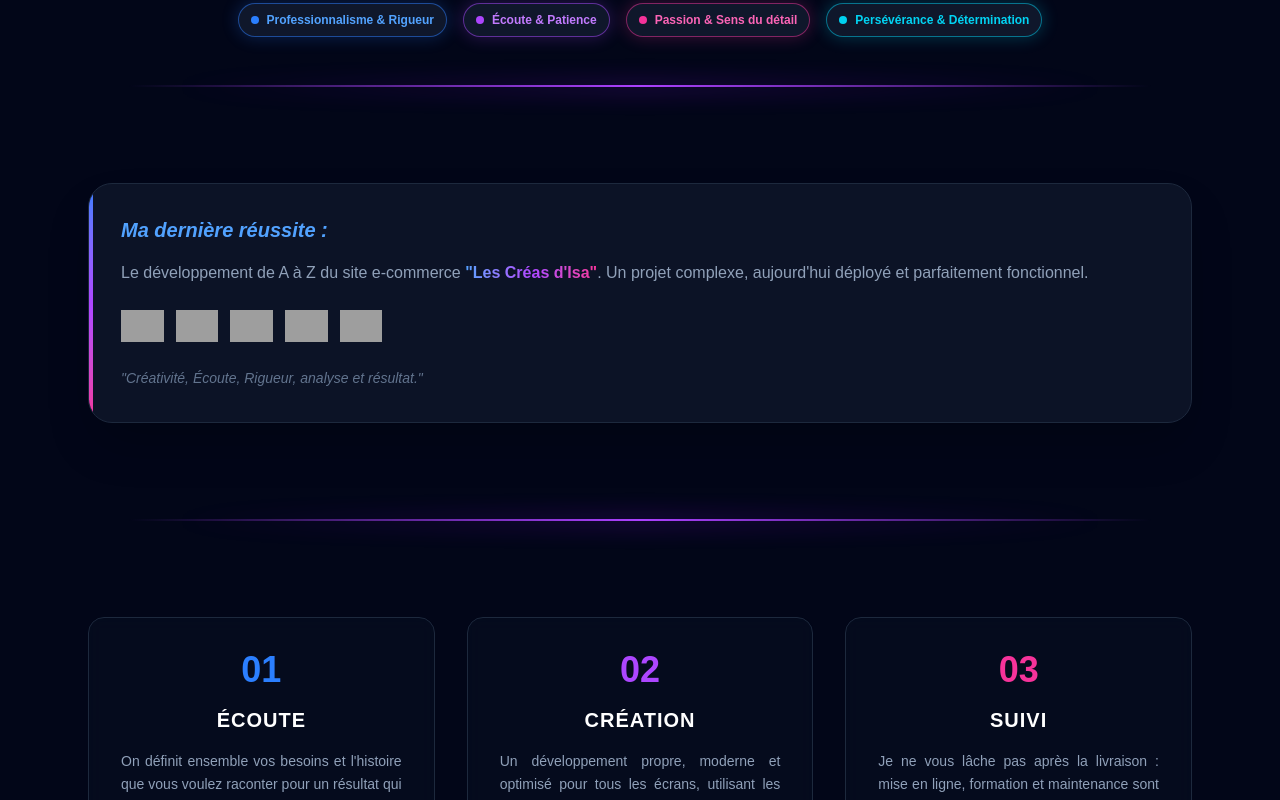
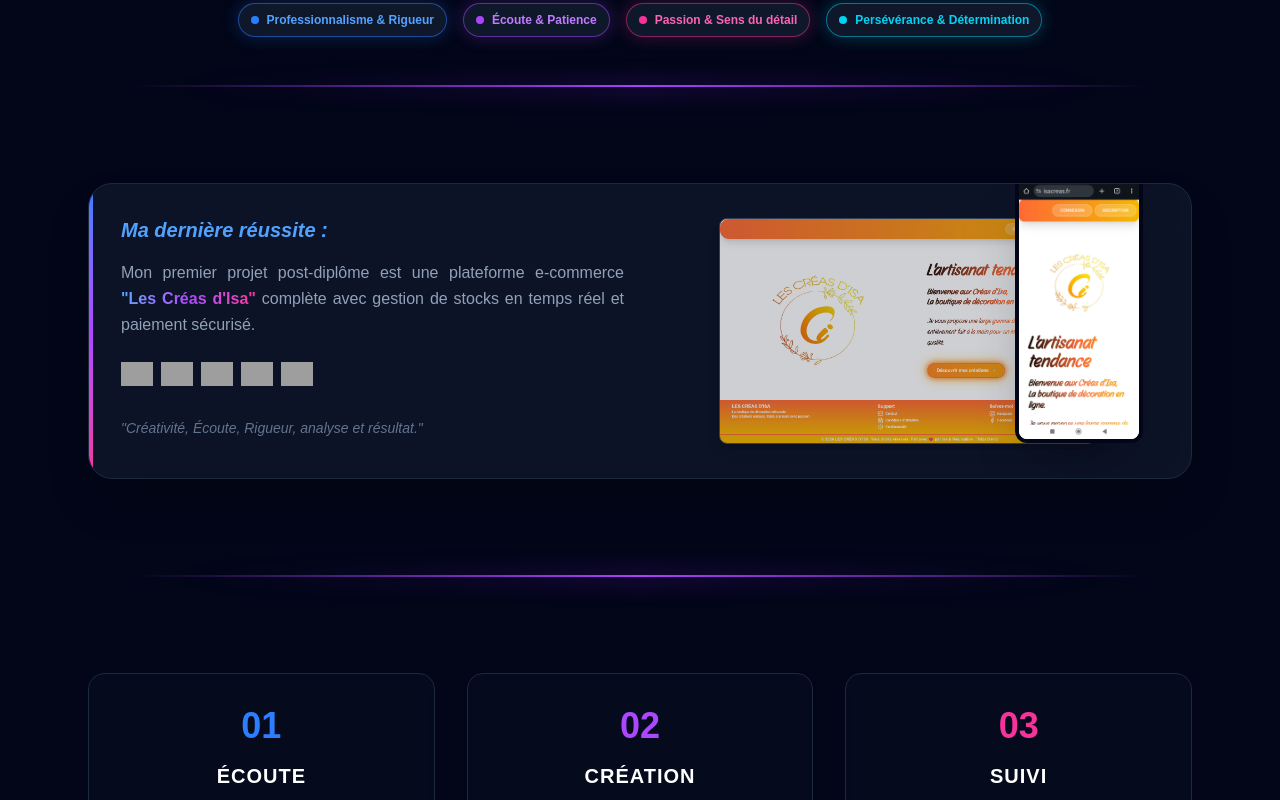
Before and after one commit to VidadTol/david_tolza_portfolio, a Next.js app: page / in a window 1280 px wide. Shown: the part 840-1640 px from the top of the page. Built offline with nearby package versions, Linux system fonts and the light colour scheme; grey boxes are pictures that could not be loaded.

Commit message:
feat: Enhance ProjectShowcase with IsacreaModal and improved layout

```diff
--- a/components/ProjectShowcase.tsx
+++ b/components/ProjectShowcase.tsx
@@ -1,75 +1,91 @@
 "use client";
+import { useState } from 'react';
+import IsacreaModal from './IsacreaModal';
 
 export default function ProjectShowcase() {
+  const [isIsaModalOpen, setIsIsaModalOpen] = useState(false);
+
   const techBadges = [
-    {
-      src: "https://img.shields.io/badge/Next.js-black?style=for-the-badge&logo=next.js&logoColor=white",
-      alt: "Next.js",
-      label: "Performance"
-    },
-    {
-      src: "https://img.shields.io/badge/Tailwind_CSS-38B2AC?style=for-the-badge&logo=tailwind-css&logoColor=white",
-      alt: "Tailwind CSS",
-      label: "Stylisation"
-    },
-    {
-      src: "https://img.shields.io/badge/Firebase-FFCA28?style=for-the-badge&logo=firebase&logoColor=black",
-      alt: "Firebase",
-      label: "Gestion des données"
-    },
-    {
-      src: "https://img.shields.io/badge/Stripe-626CD9?style=for-the-badge&logo=stripe&logoColor=white",
-      alt: "Stripe",
-      label: "Sécurité des paiements"
-    },
-    {
-      src: "https://img.shields.io/badge/RGPD-Audit-2ecc71?style=for-the-badge",
-      alt: "Audit RGPD",
-      label: "Conformité légale"
-    },
+    { src: "https://img.shields.io/badge/Next.js-black?style=for-the-badge&logo=next.js&logoColor=white", alt: "Next.js", label: "Performance" },
+    { src: "https://img.shields.io/badge/Tailwind_CSS-38B2AC?style=for-the-badge&logo=tailwind-css&logoColor=white", alt: "Tailwind CSS", label: "Stylisation" },
+    { src: "https://img.shields.io/badge/Firebase-FFCA28?style=for-the-badge&logo=firebase&logoColor=black", alt: "Firebase", label: "Gestion des données" },
+    { src: "https://img.shields.io/badge/Stripe-626CD9?style=for-the-badge&logo=stripe&logoColor=white", alt: "Stripe", label: "Sécurité des paiements" },
+    { src: "https://img.shields.io/badge/RGPD-Audit-2ecc71?style=for-the-badge", alt: "Audit RGPD", label: "Conformité légale" },
   ];
 
   return (
     <div className="w-full max-w-6xl px-6 py-12">
-      <div className="bg-slate-900/80 p-8 rounded-3xl border border-slate-800 shadow-2xl relative overflow-hidden group">
+      <div
+        onClick={() => setIsIsaModalOpen(true)}
+        className="bg-slate-900/80 p-8 rounded-3xl border border-slate-800 shadow-2xl relative overflow-hidden group cursor-pointer hover:border-slate-700 transition-colors"
+      >
         <div className="absolute top-0 left-0 w-1 h-full bg-gradient-to-b from-blue-500 via-purple-500 to-pink-500"></div>
 
+        {/* Mise en page en deux colonnes sur PC */}
+        <div className="grid grid-cols-1 md:grid-cols-2 gap-8 items-center">
+
+          {/* Colonne GAUCHE : Textes et Badges */}
+          <div>
             <h3 className="text-xl font-bold text-blue-400 mb-4 italic">
               Ma dernière réussite :
             </h3>
 
-        <p className="text-slate-400 leading-relaxed text-center sm:text-justify">
-          Le développement de A à Z du site e-commerce{" "}
+            <p className="text-slate-400 text-justify leading-relaxed">
+              Mon premier projet post-diplôme est une plateforme e-commerce{" "}
               <a
                 href="https://www.isacreas.fr"
                 target="_blank"
                 rel="noopener noreferrer"
+                onClick={(e) => e.stopPropagation()}
                 className="font-bold bg-gradient-to-r from-blue-400 via-purple-500 to-pink-500 bg-clip-text text-transparent hover:opacity-80 transition-opacity whitespace-nowrap"
               >
                 "Les Créas d'Isa"
-          </a>. <br className="block sm:hidden" /> Un projet complexe,
-          aujourd'hui déployé et parfaitement fonctionnel.
+              </a> complète avec gestion de stocks en temps réel et paiement sécurisé.
             </p>
 
-        {/* Badges des technologies avec shields.io - RESPONSIVE */}
-        <div className="flex flex-wrap gap-2 sm:gap-3 mt-6 justify-start">
+            <div className="flex flex-wrap gap-2 mt-6">
               {techBadges.map((badge, index) => (
-            <div key={index} title={badge.label} className="inline-flex">
-              <img
-                src={badge.src}
-                alt={badge.alt}
-                className="h-7 sm:h-8 hover:opacity-80 transition-opacity"
-              />
-            </div>
+                <img key={index} src={badge.src} alt={badge.alt} title={badge.label} className="h-6 hover:opacity-80 transition-opacity" />
               ))}
             </div>
 
-        <div className="mt-6">
-          <span className="text-sm text-slate-500 italic">
+            <div className="mt-8">
+              <p className="text-sm text-slate-500 italic mb-2">
                 "Créativité, Écoute, Rigueur, analyse et résultat."
-          </span>
+              </p>
+
+            </div>
+          </div>
+
+          {/* Colonne DROITE : L'effet visuel miniature (face aux détails techniques) */}
+          <div className="relative h-48 md:h-56 flex justify-center items-center">
+            {/* Image PC Miniature */}
+            <div className="w-[75%] rounded-lg overflow-hidden border border-slate-700 shadow-lg transform group-hover:-rotate-1 transition-all duration-500 z-10">
+              <img src="/page-accueil-pc.png" alt="Preview PC" className="w-full h-auto opacity-80 group-hover:opacity-100" />
+            </div>
+
+            {/* Image Mobile Miniature avec Label */}
+            <div className="absolute bottom-0 right-0 md:right-4 z-20 group-hover:z-30">
+              <div className="relative">
+                {/* Label */}
+                <div className="absolute -top-6 -right-2 bg-orange-500 text-white text-xs font-bold px-2 py-1 rounded transform rotate-12 shadow-lg">
+                  Mobile
+                </div>
+                {/* Image */}
+                <div className="w-24 md:w-32 rounded-xl overflow-hidden border-4 border-slate-950 shadow-2xl transform translate-y-0 group-hover:-translate-y-3 group-hover:rotate-3 transition-all duration-500 bg-white">
+                  <img src="/page-accueil-mobile.png" alt="Preview Mobile" className="w-full h-auto" />
                 </div>
               </div>
             </div>
+          </div>
+
+        </div>
+      </div>
+
+      <IsacreaModal
+        isOpen={isIsaModalOpen}
+        onClose={() => setIsIsaModalOpen(false)}
+      />
+    </div>
   );
 }
```
Lines whose indentation alone changed are shown as unchanged.
